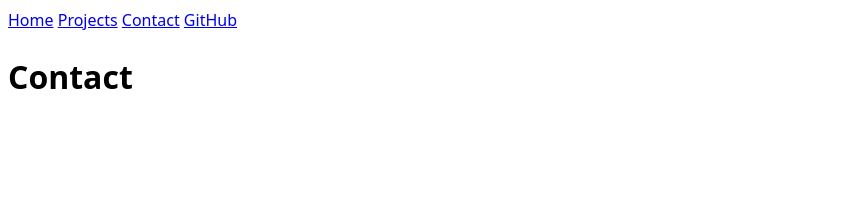
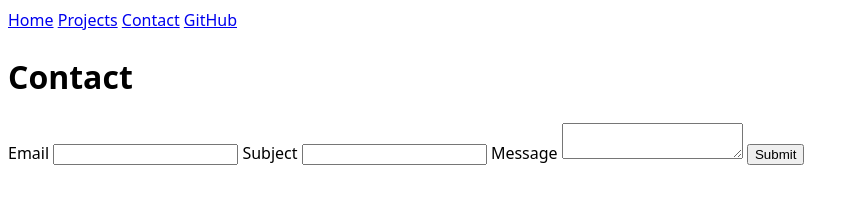
Before and after one commit to bassamhajjawi/portfolio, a plain HTML site: page contact/index.html in a window 1280 px wide. Shown: the whole page, without its empty margins (0-859 px from the left). Drawn offline with Linux system fonts and the light colour scheme.

Commit message:
contact page

```diff
--- a/contact/index.html
+++ b/contact/index.html
@@ -1,11 +1,13 @@
 <!DOCTYPE html>
 <html lang="en">
+
 <head>
     <meta charset="UTF-8">
     <meta name="viewport" content="width=device-width, initial-scale=1.0">
     <title>Contact</title>
     <link rel="stylesheet" href="../style.css">
 </head>
+
 <body>
     <nav>
         <a href="../">Home</a>
@@ -14,5 +16,21 @@
         <a href="https://github.com/bassamhajjawi" target="_blank">GitHub</a>
     </nav>
     <h1>Contact</h1>
+    <form action="mailto:hajjawib@gmail.com" method="POST" enctype="text/plain">
+        <label>
+            Email
+            <input type="email" name="email">
+        </label>
+        <label>
+            Subject
+            <input name="subject">
+        </label>
+        <label>
+            Message
+            <textarea name="body"></textarea>
+        </label>
+        <button>Submit</button>
+    </form>
 </body>
+
 </html>
```
